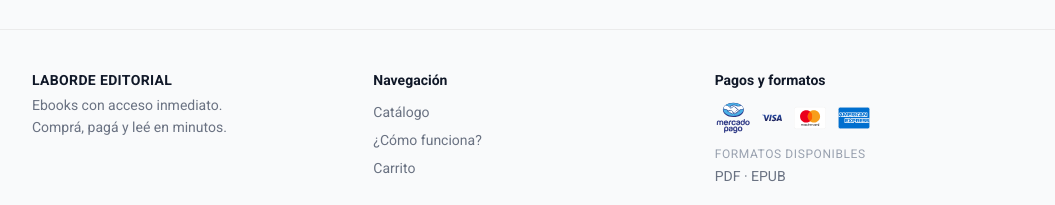
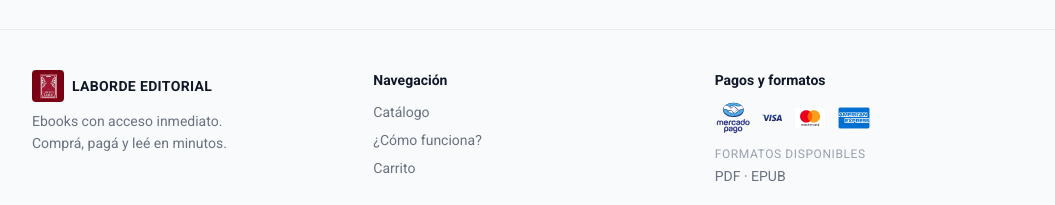
Before and after one commit to marcoluchi11/labordebook, a Next.js app: page / in a window 1280 px wide. Shown: the part 922-1127 px from the top of the page, without its empty margins (112-1167 px from the left). Built offline with nearby package versions, Linux system fonts and the light colour scheme; no server answers; the database is empty.

Commit message:
Add logo to footer alongside Laborde Editorial name
Co-Authored-By: Claude Sonnet 4.6 <noreply@anthropic.com>

```diff
--- a/components/layout/Footer.tsx
+++ b/components/layout/Footer.tsx
@@ -8,8 +8,11 @@ export function Footer() {
         <div className="grid grid-cols-1 sm:grid-cols-3 gap-8 pb-8 border-b border-gray-200">
 
           <div>
-            <p className="font-semibold text-gray-900 text-sm tracking-wide uppercase">Laborde Editorial</p>
-            <p className="text-gray-500 text-sm mt-1 leading-relaxed">
+            <div className="flex items-center gap-2 mb-2">
+              <Image src="/logo.png" alt="Laborde Libros" width={32} height={32} className="rounded-sm" />
+              <p className="font-semibold text-gray-900 text-sm tracking-wide uppercase">Laborde Editorial</p>
+            </div>
+            <p className="text-gray-500 text-sm leading-relaxed">
               Ebooks con acceso inmediato.<br />
               Comprá, pagá y leé en minutos.
             </p>
```
